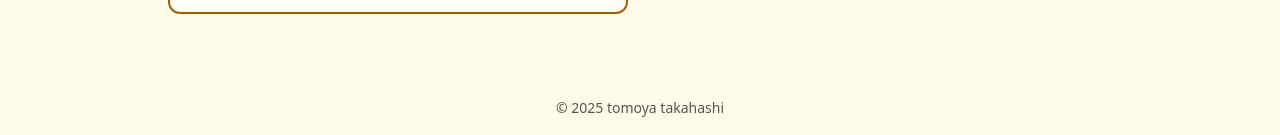
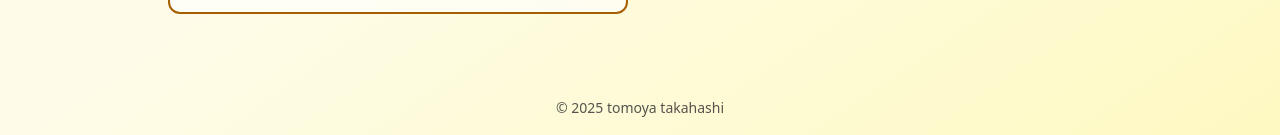
Before and after one commit to taska256/about-me, a SvelteKit app: page / in a window 1280 px wide. Shown: the part 721-856 px from the top of the page. Built offline with nearby package versions, Linux system fonts and the light colour scheme.

Commit message:
feat: グラデにする

```diff
--- a/src/app.css
+++ b/src/app.css
@@ -2,9 +2,12 @@
 :root {
   color-scheme: light;
 }
+html{
+    @apply bg-yellow-50;
+}
 
 body {
-  @apply bg-yellow-50 text-stone-800 antialiased;
+  @apply bg-gradient-to-br from-yellow-50 via-yellow-50 to-yellow-100 text-stone-800 antialiased;
 }
 a {
   @apply text-yellow-700 underline-offset-4 hover:text-yellow-800 hover:underline;
--- a/src/routes/+layout.svelte
+++ b/src/routes/+layout.svelte
@@ -9,9 +9,7 @@
 	<title>{NAME}</title>
 </svelte:head>
 
-<header
-	class="sticky top-0 z-50 border-b-2 border-stone-800 bg-yellow-50/80 backdrop-blur"
->
+<header class="sticky top-0 z-50 border-b-2 border-stone-800 backdrop-blur-xl">
 	<nav class="mx-auto flex max-w-5xl items-center justify-between px-4 py-3">
 		<div class="flex items-center gap-3">
 			<a
@@ -36,7 +34,7 @@
 	<slot />
 </main>
 
-<footer class="mt-16 bg-yellow-50 w-full">
+<footer class="mt-16 w-full">
 	<div class="mx-auto max-w-5xl px-4 py-5 text-sm text-stone-600 text-center">
 		© 2025 {NAME}
 	</div>
```
